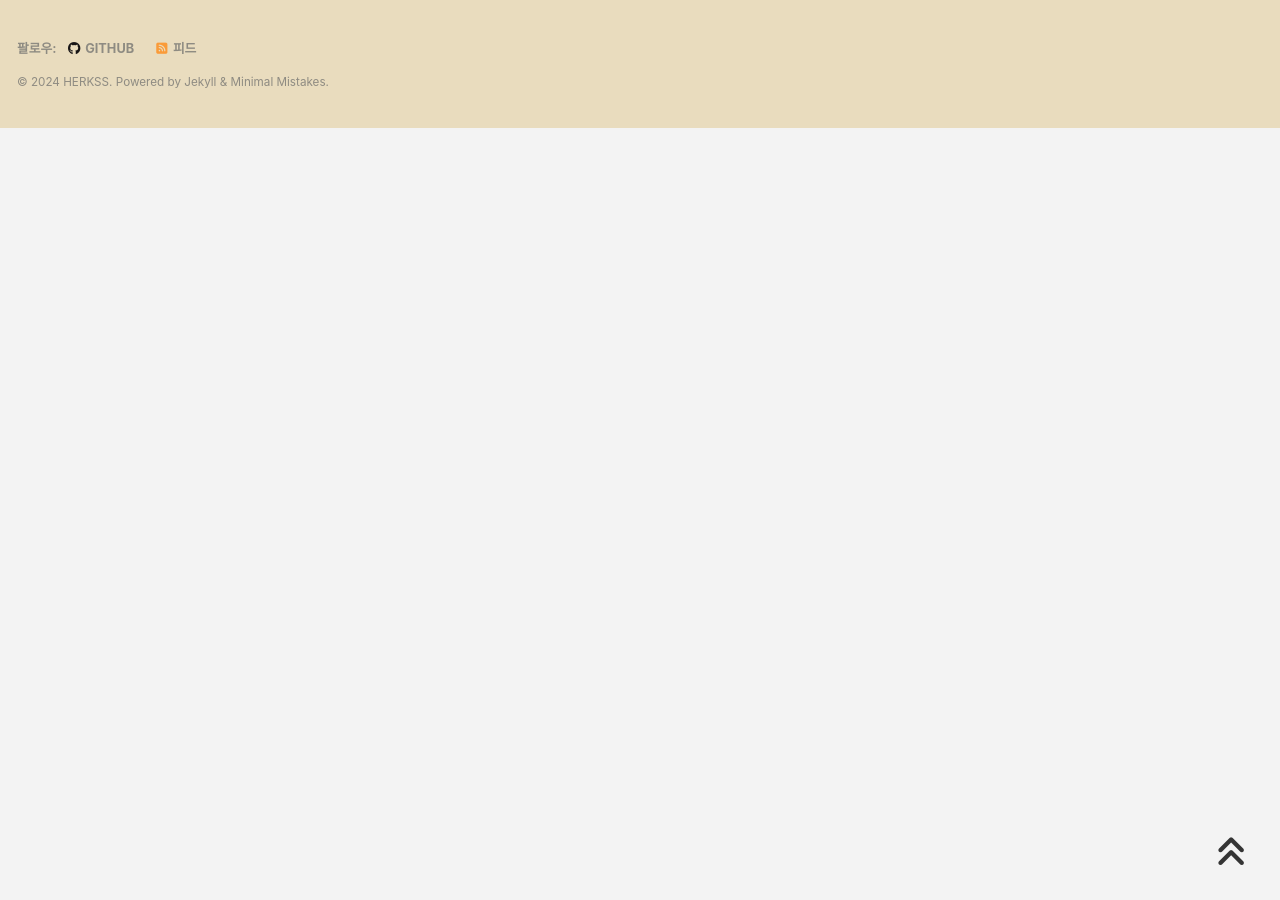
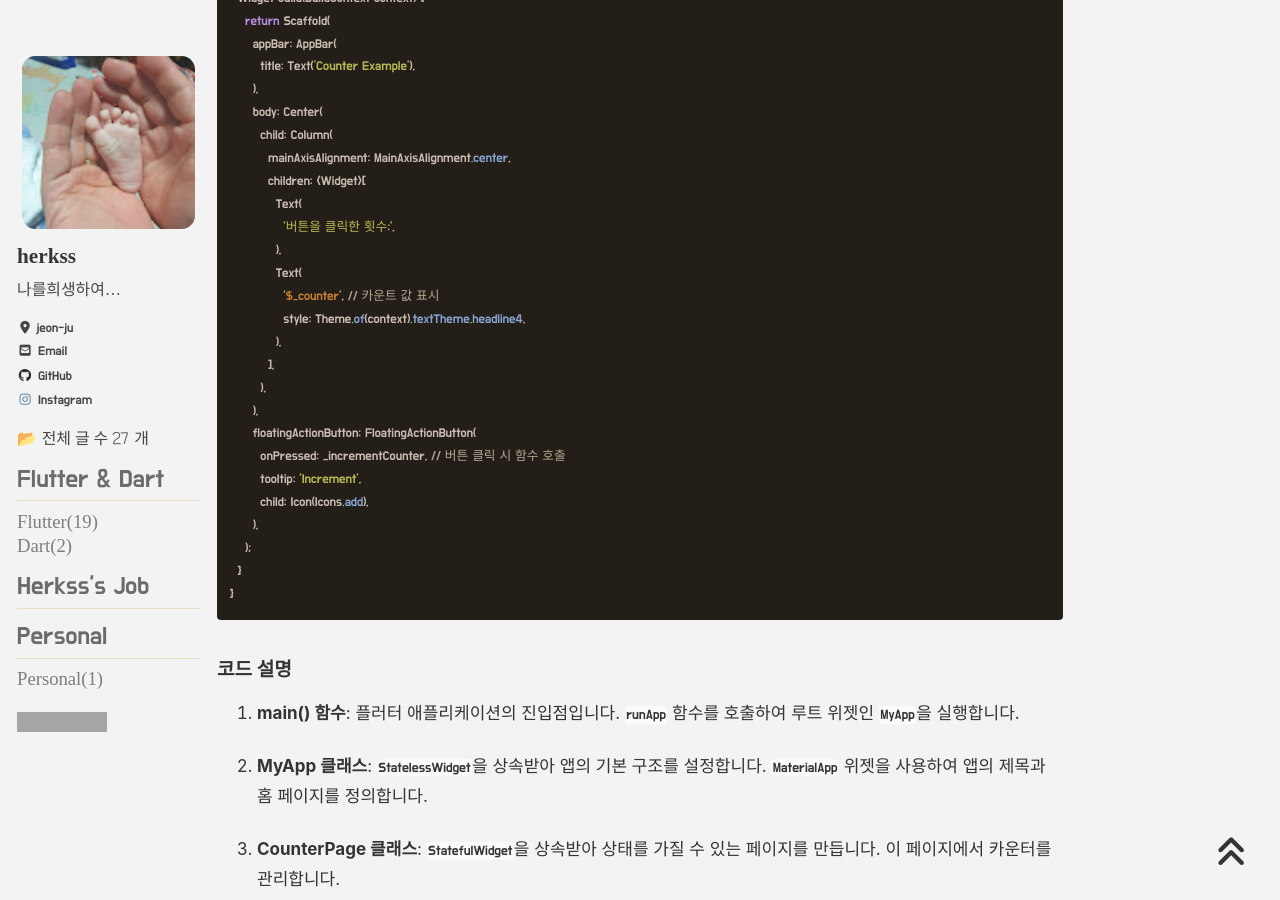
Before and after one commit to herkss/herkss.github.io, a Jekyll site: the page built from _posts/dart/2024-08-07-function.md, in a window 1280 px wide and 900 px high, scrolled down 1438 px. Built offline with Jekyll 4.4.1, drawn with Linux system fonts in a browser that asks for light colours; cached includes are drawn as plain includes; nearby versions of some CDN libraries; some web fonts are replaced; comment, search, counter and statistics services are not loaded; before the commit the page ends 1566 px from its top, so only the background shows below that; some of the changed text lies outside the part shown; grey boxes are pictures that could not be loaded.

Commit message:
Update 2024-08-07-function.md

````diff
--- a/_posts/dart/2024-08-07-function.md
+++ b/_posts/dart/2024-08-07-function.md
@@ -1 +1,105 @@
-aaaaaaaaaaaaaa
+플러터(Flutter)는 구글이 개발한 UI 툴킷으로, 하나의 코드베이스로 iOS와 Android 애플리케이션을 모두 개발할 수 있게 해줍니다. 플러터의 함수는 Dart 언어로 작성되며, 다양한 위젯을 사용하여 UI를 구성하고 관리하는 데 사용됩니다. 아래에 플러터의 함수에 대한 예제를 자세히 설명하겠습니다.
+
+### 함수 정의와 사용
+
+Dart에서 함수를 정의하는 기본 문법은 다음과 같습니다:
+
+```dart
+returnType functionName(parameters) {
+  // 함수 본문
+}
+```
+
+### 예제: 간단한 버튼 클릭 함수
+
+아래 예제에서는 버튼을 클릭할 때마다 카운트를 증가시키는 간단한 플러터 애플리케이션을 만들어 보겠습니다.
+
+```dart
+import 'package:flutter/material.dart';
+
+void main() {
+  runApp(MyApp());
+}
+
+class MyApp extends StatelessWidget {
+  @override
+  Widget build(BuildContext context) {
+    return MaterialApp(
+      title: 'Flutter Function Example',
+      home: CounterPage(),
+    );
+  }
+}
+
+class CounterPage extends StatefulWidget {
+  @override
+  _CounterPageState createState() => _CounterPageState();
+}
+
+class _CounterPageState extends State<CounterPage> {
+  int _counter = 0; // 카운터 변수
+
+  // 카운트를 증가시키는 함수
+  void _incrementCounter() {
+    setState(() {
+      _counter++; // 카운트를 1 증가
+    });
+  }
+
+  @override
+  Widget build(BuildContext context) {
+    return Scaffold(
+      appBar: AppBar(
+        title: Text('Counter Example'),
+      ),
+      body: Center(
+        child: Column(
+          mainAxisAlignment: MainAxisAlignment.center,
+          children: <Widget>[
+            Text(
+              '버튼을 클릭한 횟수:',
+            ),
+            Text(
+              '$_counter', // 카운트 값 표시
+              style: Theme.of(context).textTheme.headline4,
+            ),
+          ],
+        ),
+      ),
+      floatingActionButton: FloatingActionButton(
+        onPressed: _incrementCounter, // 버튼 클릭 시 함수 호출
+        tooltip: 'Increment',
+        child: Icon(Icons.add),
+      ),
+    );
+  }
+}
+```
+
+### 코드 설명
+
+1. **main() 함수**: 플러터 애플리케이션의 진입점입니다. `runApp` 함수를 호출하여 루트 위젯인 `MyApp`을 실행합니다.
+
+2. **MyApp 클래스**: `StatelessWidget`을 상속받아 앱의 기본 구조를 설정합니다. `MaterialApp` 위젯을 사용하여 앱의 제목과 홈 페이지를 정의합니다.
+
+3. **CounterPage 클래스**: `StatefulWidget`을 상속받아 상태를 가질 수 있는 페이지를 만듭니다. 이 페이지에서 카운터를 관리합니다.
+
+4. **_CounterPageState 클래스**: 상태를 관리하는 클래스입니다. `_counter` 변수를 선언하여 카운트 값을 저장합니다.
+
+5. **_incrementCounter 함수**: 버튼 클릭 시 호출되는 함수입니다. `setState` 메서드를 사용하여 카운터 값을 증가시키고 UI를 갱신합니다.
+
+6. **build() 메서드**: UI를 구성하는 부분입니다. `Scaffold` 위젯을 사용하여 기본적인 레이아웃을 만들고, 카운터 값을 표시하는 `Text` 위젯과 버튼을 포함합니다.
+
+7. **FloatingActionButton**: 이 버튼을 클릭하면 `_incrementCounter` 함수가 호출되어 카운트가 증가합니다.
+
+### 결론
+
+위 예제는 플러터에서 함수가 어떻게 사용되는지를 보여주는 간단한 사례입니다. 함수를 사용하여 상태를 관리하고 UI를 업데이트하는 방법을 이해하는 것이 중요합니다. 이러한 기본적인 구조를 바탕으로 복잡한 애플리케이션을 개발할 수 있습니다. 플러터는 다양한 위젯과 상태 관리 방법을 제공하여 개발자들이 효율적으로 애플리케이션을 만들 수 있도록 돕습니다.
+
+이런 자료를 참고했어요.
+[1] Naver Blog - 6.flutter, 다트(Dart)언어의 비동기처리방식에 대해서 알아보자. (https://blog.naver.com/djlee118/222574656735?viewType=pc)
+[2] velog - [Flutter] http.get과 provider pattern 초 간단 예제 (https://velog.io/@lshjh4848/flutterhttpexmaplewith)
+[3] 데보션 - Flutter 개발 시 StatefulWidget의 생명주기를 알아야하는 이유? (https://devocean.sk.com/blog/techBoardDetail.do?ID=165205&boardType=techBlog)
+[4] 구름EDU - Hello, Flutter - 파닥파닥 Flutter (빠르고 가볍게 Flutter 흔들기) (https://edu.goorm.io/learn/lecture/17450/%ED%8C%8C%EB%8B%A5%ED%8C%8C%EB%8B%A5-flutter-%EB%B9%A0%EB%A5%B4%EA%B3%A0-%EA%B0%80%EB%B3%8D%EA%B2%8C-flutter-%ED%9D%94%EB%93%A4%EA%B8%B0/lesson/851149/hello-flutter)
+
+뤼튼 사용하러 가기 > https://agent.wrtn.ai/5xb91l
````
